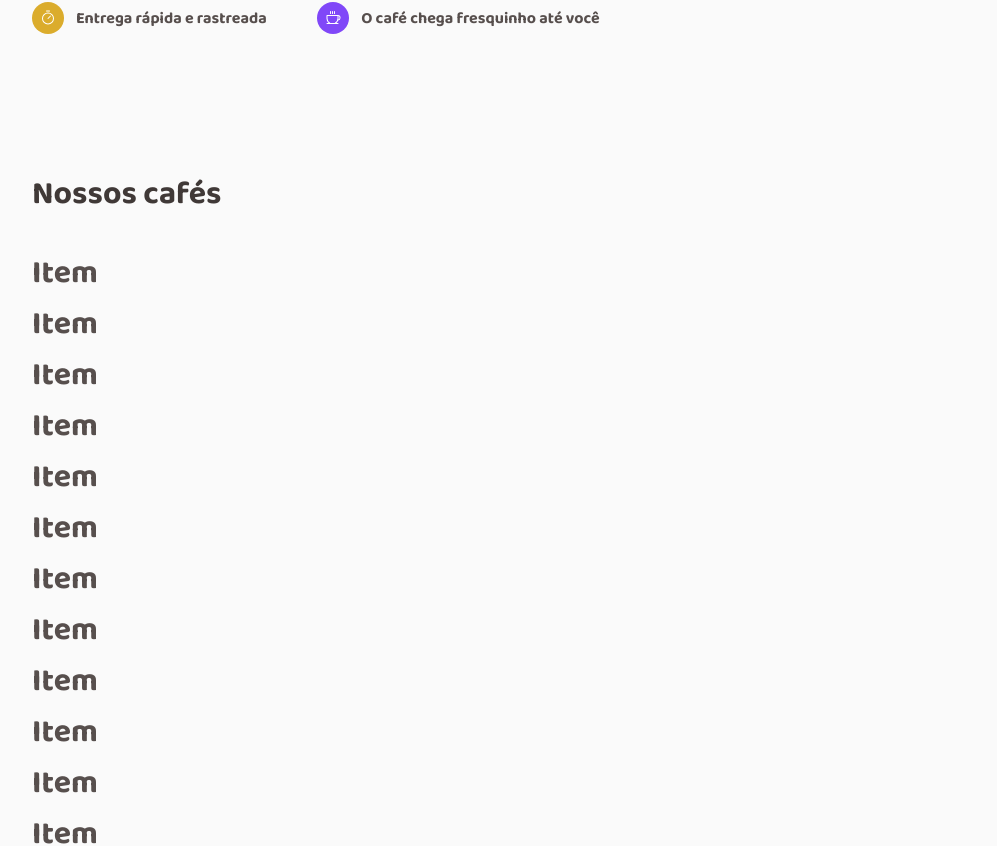
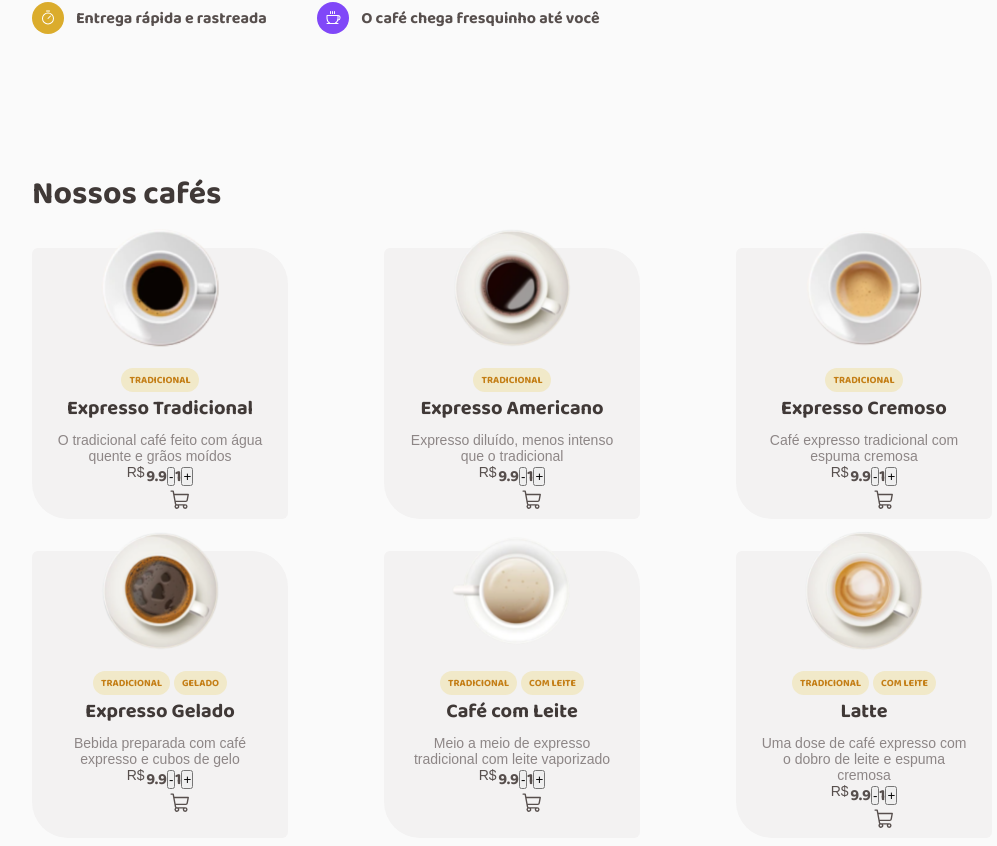
Before and after one commit to Matheus1714/ignite-project-coffee-delivery, a React (Vite) app: page / in a window 1280 px wide. Shown: the part 935-1781 px from the top of the page, without its empty margins (128-1125 px from the left). Built offline with nearby package versions, Linux system fonts and the light colour scheme.

Commit message:
basic design cards

```diff
--- a/src/pages/Home/components/CardItem/index.tsx
+++ b/src/pages/Home/components/CardItem/index.tsx
@@ -1,10 +1,40 @@
+import * as S from './styles'
 import { Item } from '../../../../database/data'
+import { ShoppingCart } from '@phosphor-icons/react'
 
 interface CardItemProps {
   item: Item
 }
 
 export function CardItem({ item }: CardItemProps) {
-  console.log(item)
-  return <h1>Item</h1>
+  return (
+    <S.CardItemWrapper>
+      <S.ProductImage src={item.image} alt={`Imaggem do ${item.name}`} />
+      <S.LabelCharacteristicCotainer>
+        {item.characteristics.map((characteristic) => {
+          return (
+            <S.LabelCharacteristic key={characteristic}>
+              {characteristic}
+            </S.LabelCharacteristic>
+          )
+        })}
+      </S.LabelCharacteristicCotainer>
+      <h1>{item.name}</h1>
+      <p>{item.description}</p>
+      <S.ItemControl>
+        <S.PriceText>
+          <p>R$</p>
+          <strong>{item.price}</strong>
+        </S.PriceText>
+        <div>
+          <div>
+            <button>-</button>
+            <span>1</span>
+            <button>+</button>
+          </div>
+          <ShoppingCart size={22} />
+        </div>
+      </S.ItemControl>
+    </S.CardItemWrapper>
+  )
 }
--- a/src/pages/Home/components/CardItem/styles.ts
+++ b/src/pages/Home/components/CardItem/styles.ts
@@ -0,0 +1,64 @@
+import styled from 'styled-components'
+
+export const CardItemWrapper = styled.main`
+  width: 16rem;
+  background: ${(props) => props.theme.baseCard};
+  border-radius: 6px 36px 6px 36px;
+  padding: 0 1.25rem;
+
+  display: flex;
+  align-items: center;
+  flex-direction: column;
+  text-align: center;
+
+  h1 {
+    color: ${(props) => props.theme.baseSubtitle};
+    font-size: 1.25rem;
+  }
+  > p {
+    margin-top: 0.5rem;
+    color: ${(props) => props.theme.baseLabel};
+    font-size: 0.875rem;
+    font-family: 'Roboto Mono', sans-serif;
+  }
+`
+
+export const LabelCharacteristicCotainer = styled.div`
+  display: flex;
+  gap: 0.25rem;
+`
+
+export const LabelCharacteristic = styled.p`
+  background: ${(props) => props.theme.yellowLight};
+  padding: 0.25rem 0.5rem;
+  border: 0;
+  border-radius: 9999px;
+  color: ${(props) => props.theme.yellowDark};
+  text-transform: uppercase;
+  font-size: 0.625rem;
+`
+
+export const ProductImage = styled.img`
+  width: 7.5rem;
+
+  transform: translateY(-1.25rem);
+`
+
+export const ItemControl = styled.div`
+  display: flex;
+  justify-content: space-between;
+`
+
+export const PriceText = styled.div`
+  display: flex;
+  gap: 0.1rem;
+  p {
+    color: ${(props) => props.theme.baseText};
+    font-weight: 400;
+    font-family: 'Roboto Mono', sans-serif;
+    font-size: 1.5rem;
+  }
+  > p {
+    font-size: 0.875rem;
+  }
+`
--- a/src/pages/Home/components/ListItems/index.tsx
+++ b/src/pages/Home/components/ListItems/index.tsx
@@ -8,9 +8,11 @@ export function ListItems() {
       <S.TitleList>
         <h1>Nossos cafés</h1>
       </S.TitleList>
-      {data.map((coffee) => (
-        <CardItem key={coffee.id} item={coffee} />
-      ))}
+      <S.Items className="items">
+        {data.map((coffee) => (
+          <CardItem key={coffee.id} item={coffee} />
+        ))}
+      </S.Items>
     </S.ListItemsContianer>
   )
 }
--- a/src/pages/Home/components/ListItems/styles.ts
+++ b/src/pages/Home/components/ListItems/styles.ts
@@ -13,3 +13,10 @@ export const TitleList = styled.div`
     line-height: 1.3;
   }
 `
+
+export const Items = styled.div`
+  display: flex;
+  justify-content: space-between;
+  flex-wrap: wrap;
+  gap: 2rem;
+`
--- a/src/styles/global.ts
+++ b/src/styles/global.ts
@@ -19,9 +19,12 @@ export const GlobalStyle = createGlobalStyle`
     font-weight: 400;
     font-size: 1rem;
   }
-  @media (max-width: 768px) {
+  @media (max-width: 880px) {
     body{
       font-size: 87.5%;
     }
+    .items{
+      justify-content: center;
+    }
   }
 `
```
